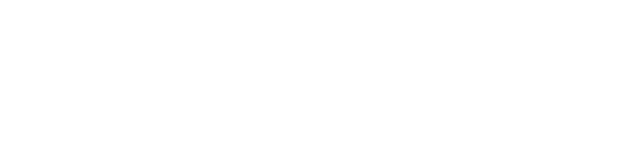
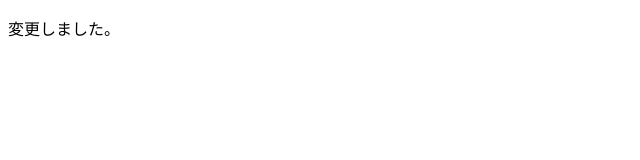
Before and after one commit to t-wan-7/html, a plain HTML site: page index.html in a window 1280 px wide. Shown: the whole page, without its empty margins (0-640 px from the left). Drawn offline with Linux system fonts and the light colour scheme.

Commit message:
スタイル変更

```diff
--- a/index.html
+++ b/index.html
@@ -7,6 +7,6 @@
    <title>Git</title>
 </head>
 <body>
-
+   <p>変更しました。</p>
 </body>
 </html>
--- a/style.css
+++ b/style.css
@@ -0,0 +1,3 @@
+p {
+   font-size: 12px;
+}
```
